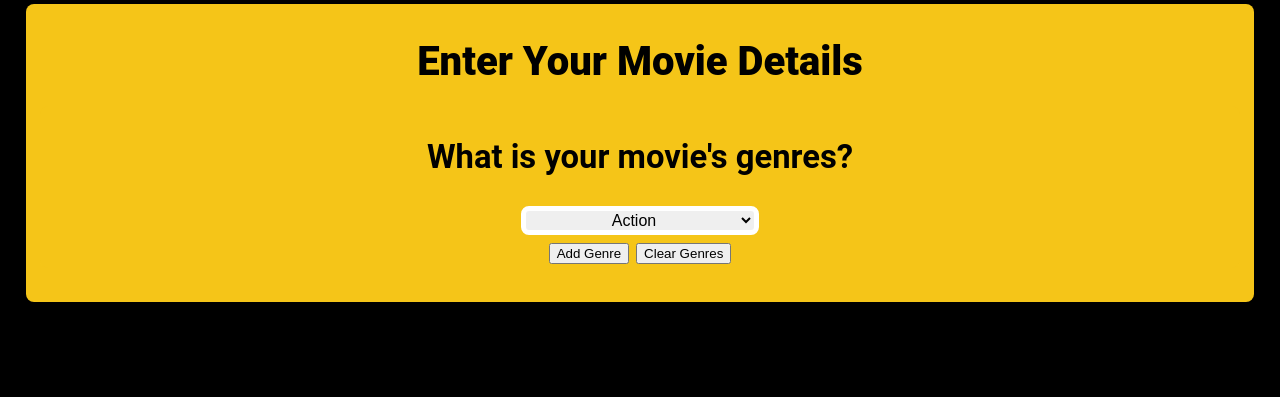
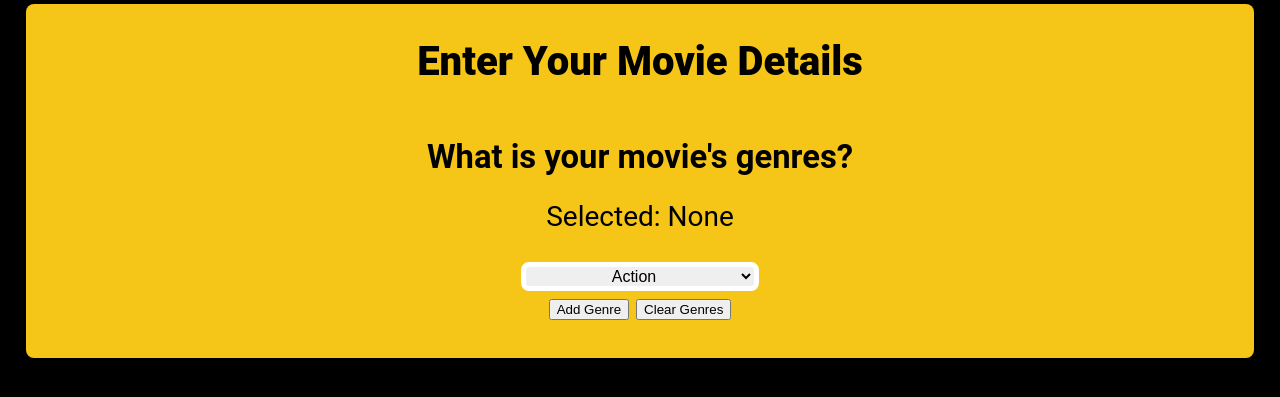
Before and after one commit to mrhatman26/ai-assignment, a Flask app: page /predict/submit/ in a window 1280 px wide. Shown: the part 201-598 px from the top of the page. Run offline with Flask 3, Linux system fonts and the light colour scheme; parts of the project's set-up code (start-up, migrations or seed data) failed here and were passed over.

Commit message:
Added genre functions to submission.js

```diff
--- a/static/scripts/submission.js
+++ b/static/scripts/submission.js
@@ -1 +1,50 @@
-console.log("knn_submission.js loaded");
+console.log("submission.js loaded");
+let form = document.getElementById("submission_form");
+//Genre variables
+let genre_select = form[0];
+let genre_add = form[1];
+let genre_clear = form[2];
+let selected_genres = document.getElementById("selected_genres");
+let selected_genres_array = [];
+let genres_original_vals = [];
+for (var i = 0; i < genre_select.length; i++){
+    genres_original_vals.push(genre_select[i].value);
+}
+
+//Genres Functions
+function addGenre(event){
+    event.preventDefault();
+    selected_genres_array.push(genre_select.value);
+    selected_genres.innerHTML = "";
+    for (var i = 0; i < selected_genres_array.length; i++){
+        if (selected_genres.innerHTML === ""){
+            selected_genres.innerHTML = "Selected: " + selected_genres_array[i];
+        }
+        else{
+            selected_genres.innerHTML = selected_genres.innerHTML + ", " + selected_genres_array[i];
+        }
+    }
+    genre_select.remove(genre_select.selectedIndex);
+}
+
+function clearGenres(event){
+    event.preventDefault();
+    //Reset selected genres array to nothing.
+    selected_genres_array = [];
+    selected_genres.innerHTML = "Selected: None";
+    //Remove all options from select.
+    for (var i = 0; i < genre_select.length; i++){
+        genre_select.remove(i);
+    }
+    //Add original options back to select.
+    for (var i = 0; i < genres_original_vals.length; i++){
+        var option = document.createElement("option");
+        option.value = genres_original_vals[i];
+        option.innerHTML = genres_original_vals[i];
+        genre_select.appendChild(option);
+    }
+}
+
+//Genres Event Listeners
+genre_add.addEventListener("click", addGenre);
+genre_clear.addEventListener("click", clearGenres);
--- a/templates/submit.html
+++ b/templates/submit.html
@@ -6,15 +6,15 @@
                 <div id="page_mainbody_home">
                         <form id="submission_form">
                                 <h3>What is your movie's genres?</h3>
-                                <p id="selected_genres"></p>
-                                <select id="submission_select_genre" name="submission_select_genre">
+                                <p id="selected_genres">Selected: None</p>
+                                <select id="submission_select_genre" name="form_submission_select_genre">
                                         {% for item in genres %}
                                                 <option value="{{ item }}">{{ item }}</option>
                                         {% endfor %}
                                 </select>
                                 <br>
-                                <button id="submission_button_add_genre" name="submission_button_add_genre">Add Genre</button>
-                                <button id="submission_button_clear_genres" name="submission_button_clear_genres">Clear Genres</button>
+                                <button id="submission_button_add_genre" name="form_submission_button_add_genre">Add Genre</button>
+                                <button id="submission_button_clear_genres" name="form_submission_button_clear_genres">Clear Genres</button>
                         </form>
                 </div>
         </div>
```
